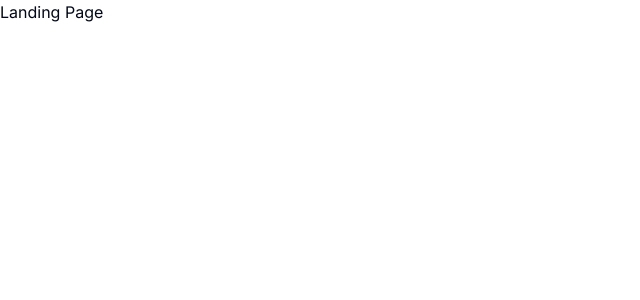
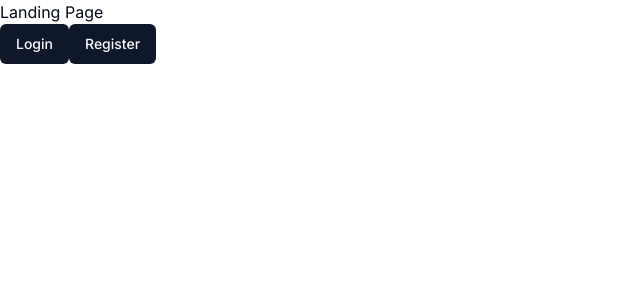
Before and after one commit to thientantran/next_saasai, a Next.js app: page / in a window 1280 px wide. Shown: the top 300 px of the page, without its empty margins (0-640 px from the left). Built offline with nearby package versions, Linux system fonts and the light colour scheme.

Commit message:
Layout for landing page - add login, logout, register buttons,

```diff
--- /dev/null
+++ b/app/(auth)/layout.tsx
@@ -0,0 +1,9 @@
+import React from 'react'
+
+export default function AuthLayout({ children }: { children: React.ReactNode }) {
+  return (
+    <div className='flex items-center justify-center h-full'>
+      {children}
+    </div>
+  )
+}
--- a/app/(dashboard)/(routes)/dashboard/page.tsx
+++ b/app/(dashboard)/(routes)/dashboard/page.tsx
@@ -1,10 +1,10 @@
-import { Button } from "@/components/ui/button";
+import { UserButton } from "@clerk/nextjs";
 
 export default function Dashbord() {
   return (
     <div>
       <p className='text-6xl text-green-500'>Dashboard Page</p>
-      <Button variant='destructive'>Hello world</Button>
+      <UserButton afterSignOutUrl='/' />
     </div>
 
   )
--- a/app/(landing)/page.tsx
+++ b/app/(landing)/page.tsx
@@ -1,6 +1,21 @@
+import { Button } from "@/components/ui/button";
+import Link from "next/link";
 
 export default function LandingPage() {
   return (
-    <div>Landing Page</div>
+    <div>Landing Page
+      <div>
+        <Link href='/sign-in'>
+          <Button>
+            Login
+          </Button>
+        </Link>
+        <Link href='/sign-up'>
+          <Button>
+            Register
+          </Button>
+        </Link>
+      </div>
+    </div>
   )
 }
```
